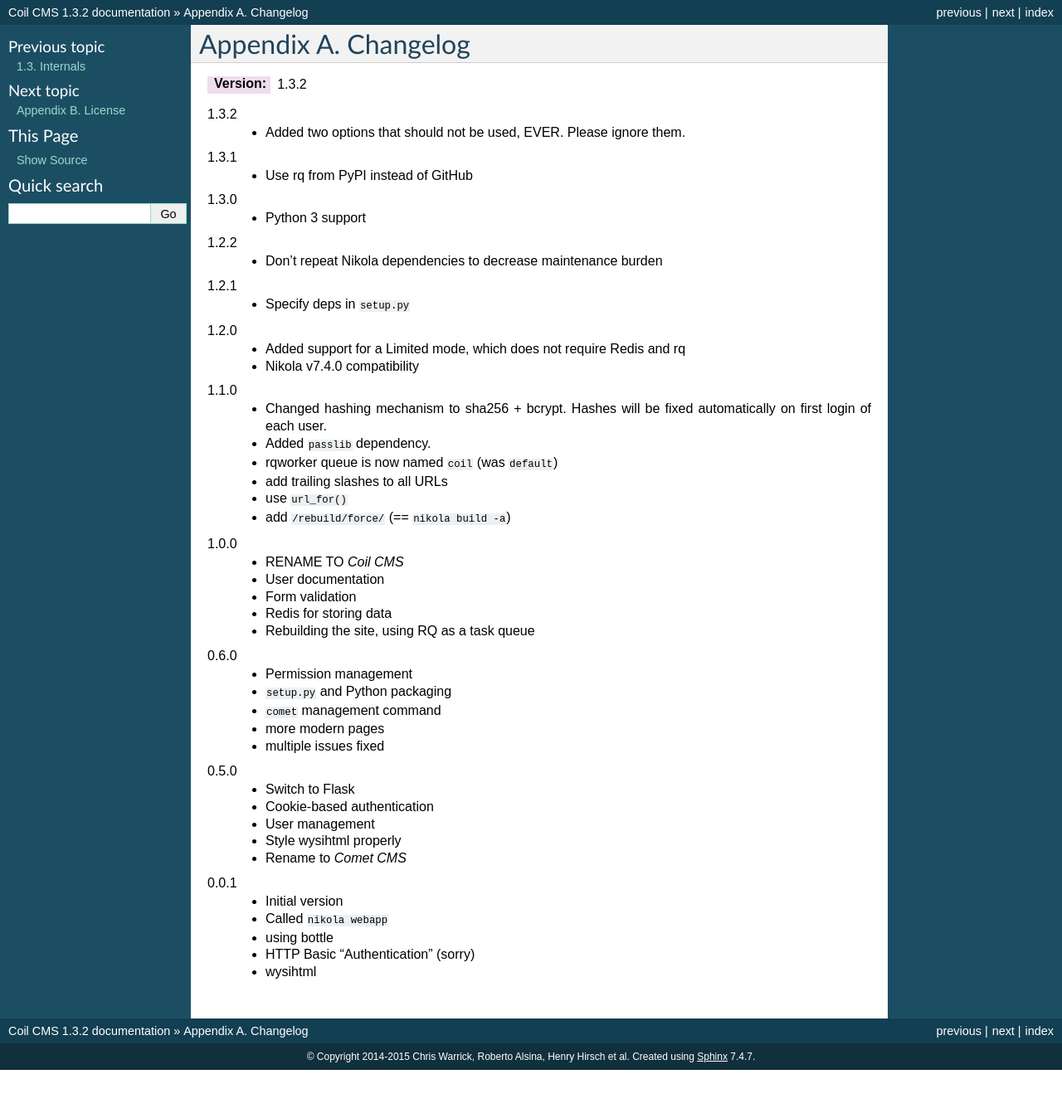
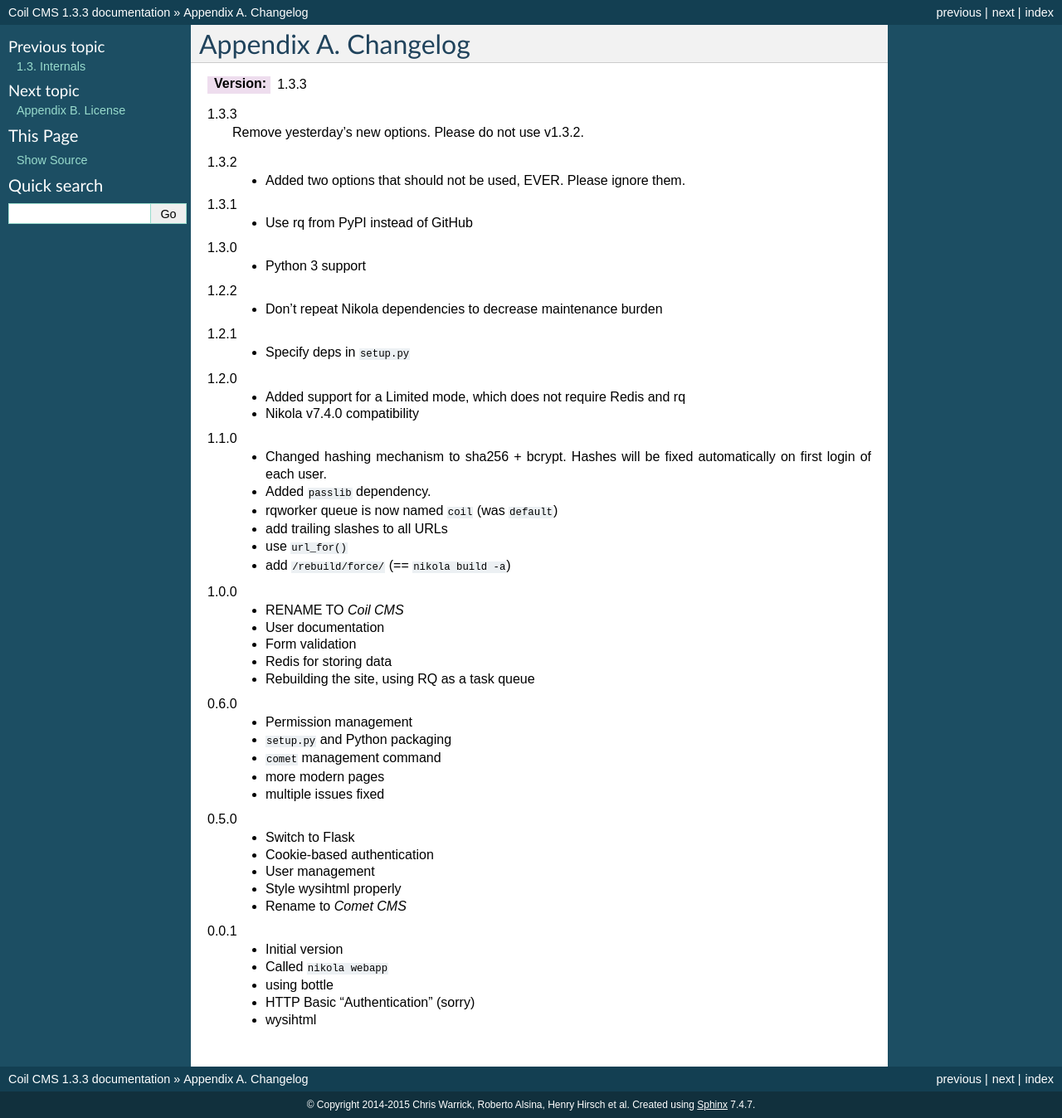
Before and after one commit to getnikola/coil, a Sphinx documentation site: the page built from docs/CHANGELOG.rst, in a window 1280 px wide. Shown: the whole page at 83% size. Built offline with Sphinx 7.4.7, drawn with Linux system fonts in a browser that asks for light colours; before the commit the page ends 1290 px from its top, so only the background shows below that.

Commit message:
v1.3.3: remove yesterday’s new options
Signed-off-by: Chris Warrick <kwpolska@gmail.com>

```diff
--- a/CHANGELOG.rst
+++ b/CHANGELOG.rst
@@ -2,7 +2,10 @@
 Appendix A. Changelog
 =====================
 
-:Version: 1.3.2
+:Version: 1.3.3
+
+1.3.3
+    Remove yesterday’s new options.  Please do not use v1.3.2.
 
 1.3.2
     * Added two options that should not be used, EVER. Please ignore them.
--- a/CONTRIBUTING.rst
+++ b/CONTRIBUTING.rst
@@ -5,8 +5,8 @@
 :Author: Chris Warrick <chris@chriswarrick.com>
 :Copyright: © 2015, Chris Warrick.
 :License: BSD (see /LICENSE or :doc:`Appendix B <LICENSE>`.)
-:Date: 2015-07-02
-:Version: 1.3.2
+:Date: 2015-07-03
+:Version: 1.3.3
 
 .. index:: contributing
 
--- a/coil/__init__.py
+++ b/coil/__init__.py
@@ -29,4 +29,4 @@
 
 __all__ = ['__version__']
 
-__version__ = '1.3.2'
+__version__ = '1.3.3'
--- a/docs/CHANGELOG.rst
+++ b/docs/CHANGELOG.rst
@@ -2,7 +2,10 @@
 Appendix A. Changelog
 =====================
 
-:Version: 1.3.2
+:Version: 1.3.3
+
+1.3.3
+    Remove yesterday’s new options.  Please do not use v1.3.2.
 
 1.3.2
     * Added two options that should not be used, EVER. Please ignore them.
--- a/docs/CONTRIBUTING.rst
+++ b/docs/CONTRIBUTING.rst
@@ -5,8 +5,8 @@
 :Author: Chris Warrick <chris@chriswarrick.com>
 :Copyright: © 2015, Chris Warrick.
 :License: BSD (see /LICENSE or :doc:`Appendix B <LICENSE>`.)
-:Date: 2015-07-02
-:Version: 1.3.2
+:Date: 2015-07-03
+:Version: 1.3.3
 
 .. index:: contributing
 
--- a/docs/conf.py
+++ b/docs/conf.py
@@ -55,9 +55,9 @@
 # built documents.
 #
 # The short X.Y version.
-version = '1.3.2'
+version = '1.3.3'
 # The full version, including alpha/beta/rc tags.
-release = '1.3.2'
+release = '1.3.3'
 
 # The language for content autogenerated by Sphinx. Refer to documentation
 # for a list of supported languages.
--- a/setup.py
+++ b/setup.py
@@ -7,7 +7,7 @@
     dependencies = [l.strip() for l in fh]
 
 setup(name='coil',
-      version='1.3.2',
+      version='1.3.3',
       description='A user-friendly CMS frontend for Nikola.',
       keywords='coil,nikola,cms',
       author='Chris Warrick, Roberto Alsina, Henry Hirsch et al.',
```
Also changed, not shown: .pypt/README.rst, 4 other files.
